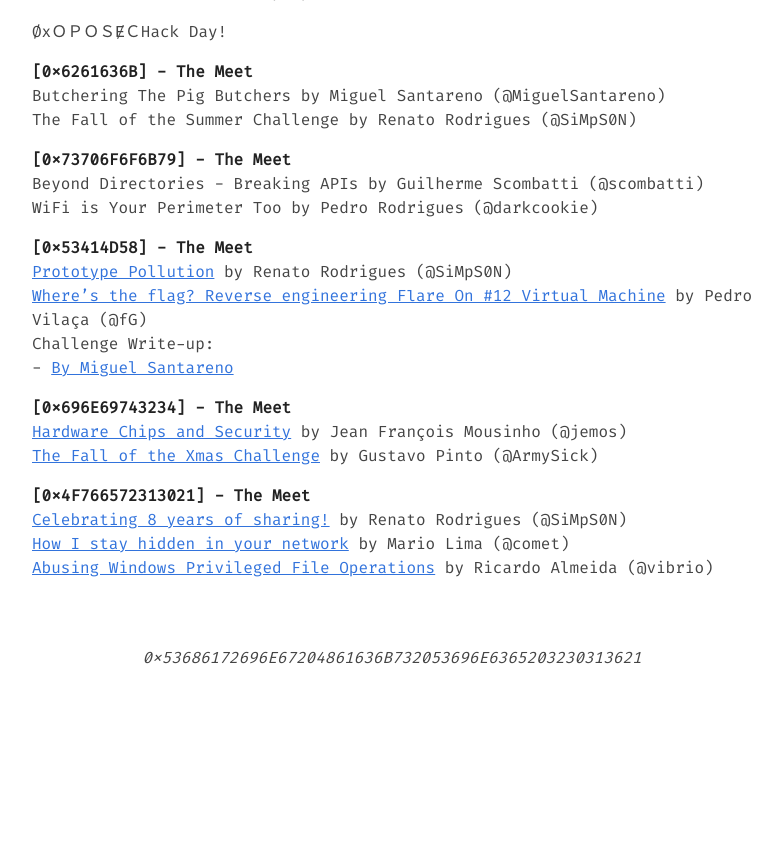
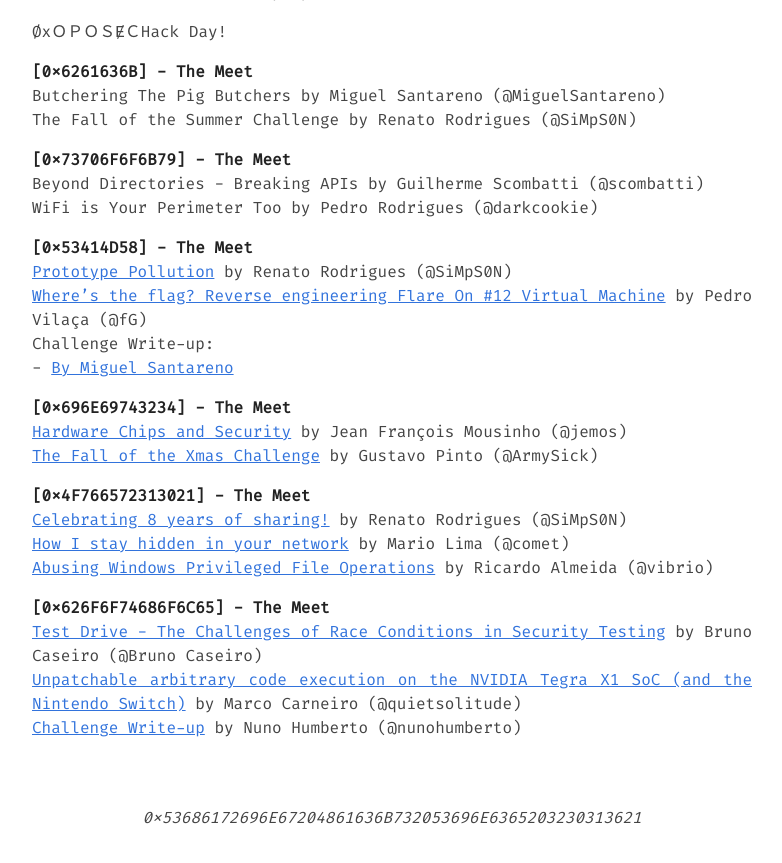
Before and after one commit to 0xOPOSEC/0xOPOSEC.github.io, a Jekyll site: the page built from talks.md, in a window 1280 px wide and 900 px high, scrolled down 7468 px. Shown: the top 863 px of the window, without its empty margins (248-1030 px from the left). Built offline with Jekyll 4.4.1, drawn with Linux system fonts in a browser that asks for light colours; before the commit the page ends 8208 px from its top, so only the background shows below that.

Commit message:
Add [0x626F6F74686F6C65] - The Meet Materials

```diff
--- a/talks.md
+++ b/talks.md
@@ -325,3 +325,8 @@ Challenge Write-up:
 [Celebrating 8 years of sharing!](https://www.dropbox.com/scl/fi/7dk7y7rx4844zmgag3iez/Celebrating-8-years-of-sharing.pdf?rlkey=6ezh0fbuiqn0880gb166sycuh&dl=1) by Renato Rodrigues (@SiMpS0N)
 [How I stay hidden in your network](https://www.dropbox.com/scl/fi/sksa5br6t7du00r1pv0j1/How-I-stay-hidden-in-your-network.pdf?rlkey=oe1hzbjmc7rwx6uwkta5mxmfo&dl=1) by Mario Lima (@comet)
 [Abusing Windows Privileged File Operations](https://www.dropbox.com/scl/fi/waq8zqecmketjlvb1t3x7/Abusing-Windows-Privileged-File-Operations.pdf?rlkey=s9459fiwg8kr5nke7ai026cs3&dl=1) by Ricardo Almeida (@vibrio)
+
+**\[0x626F6F74686F6C65\] - The Meet**
+[Test Drive - The Challenges of Race Conditions in Security Testing](https://www.dropbox.com/scl/fi/0wesv4t8aqaymlvg3ngi0/Test-Drive-The-Challenges-of-Race-Conditions-in-Security-Testing-by-Bruno-Caseiro.pdf?rlkey=j4tgz4ewfxkmjpqipcthzkp2g&dl=1) by Bruno Caseiro (@Bruno Caseiro)
+[Unpatchable arbitrary code execution on the NVIDIA Tegra X1 SoC (and the Nintendo Switch)](https://www.dropbox.com/scl/fi/0osi2eq5z6o2xh22uvafx/Unpatchable-arbitrary-code-execution-on-the-NVIDIA-Tegra-X1-SoC-and-the-Nintendo-Switch-by-Marco-Carneiro.pdf?rlkey=dnv34jp1z2v6laez8ndwlvjei&dl=1) by Marco Carneiro (@quietsolitude)
+[Challenge Write-up](https://www.dropbox.com/scl/fi/w0r38nxexcn6va03qqxpi/Challenge-Write-up-by-Nuno-Humberto.mp4?rlkey=031xj9ixyckcty6yweamxj7t2&dl=1) by Nuno Humberto (@nunohumberto)
```
